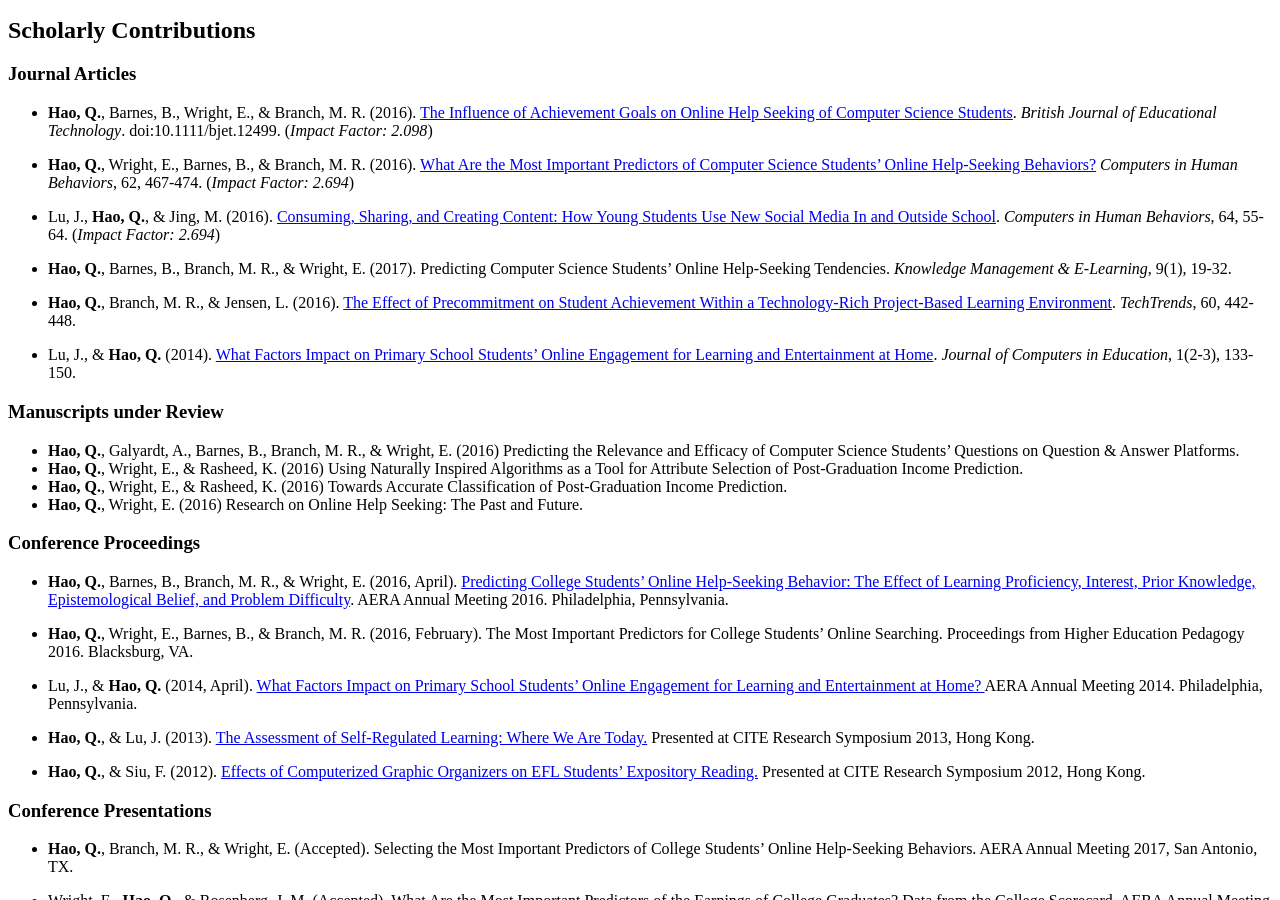
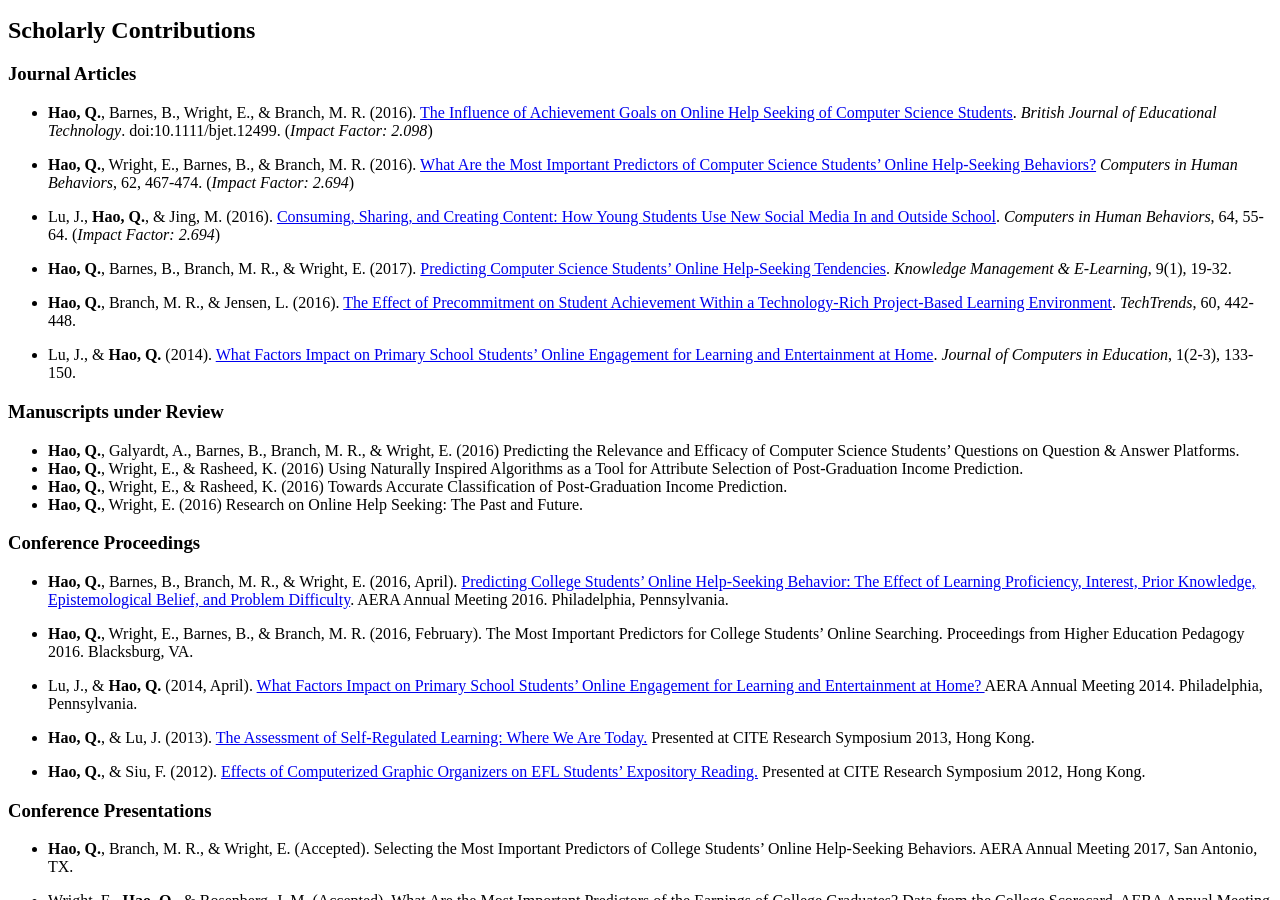
Before and after one commit to Neo-Hao/neo-hao.github.io, a Jekyll site: the page built from cv.md, in a window 1280 px wide and 900 px high, scrolled down 489 px. Built offline with Jekyll 4.4.1, drawn with Linux system fonts in a browser that asks for light colours; nearby versions of some CDN libraries; some of the changed lines change nothing that is shown.

Commit message:
pub link

```diff
--- a/cv.md
+++ b/cv.md
@@ -27,7 +27,7 @@ title: Curriculum Vitae
 
 * Lu, J., <strong>Hao, Q.</strong>, & Jing, M. (2016). <a href="http://home.tobeneo.com/downloads/computers-in-human-behavior-2.pdf" target="_blank">Consuming, Sharing, and Creating Content: How Young Students Use New Social Media In and Outside School</a>. <i>Computers in Human Behaviors</i>, 64, 55-64. (<i>Impact Factor: 2.694</i>)
 
-* <strong>Hao, Q.</strong>, Barnes, B., Branch, M. R., & Wright, E. (2017). Predicting Computer Science Students’ Online Help-Seeking Tendencies. <i>Knowledge Management & E-Learning</i>, 9(1), 19-32.
+* <strong>Hao, Q.</strong>, Barnes, B., Branch, M. R., & Wright, E. (2017). <a href="http://home.tobeneo.com/downloads/KMEL-2017.pdf" target="_blank">Predicting Computer Science Students’ Online Help-Seeking Tendencies</a>. <i>Knowledge Management & E-Learning</i>, 9(1), 19-32.
 
 * <strong>Hao, Q.</strong>, Branch, M. R., & Jensen, L. (2016). <a href="http://home.tobeneo.com/downloads/techtrends-2016.pdf" target="_blank">The Effect of Precommitment on Student Achievement Within a Technology-Rich Project-Based Learning Environment</a>. <i>TechTrends</i>, 60, 442-448.
 
```
